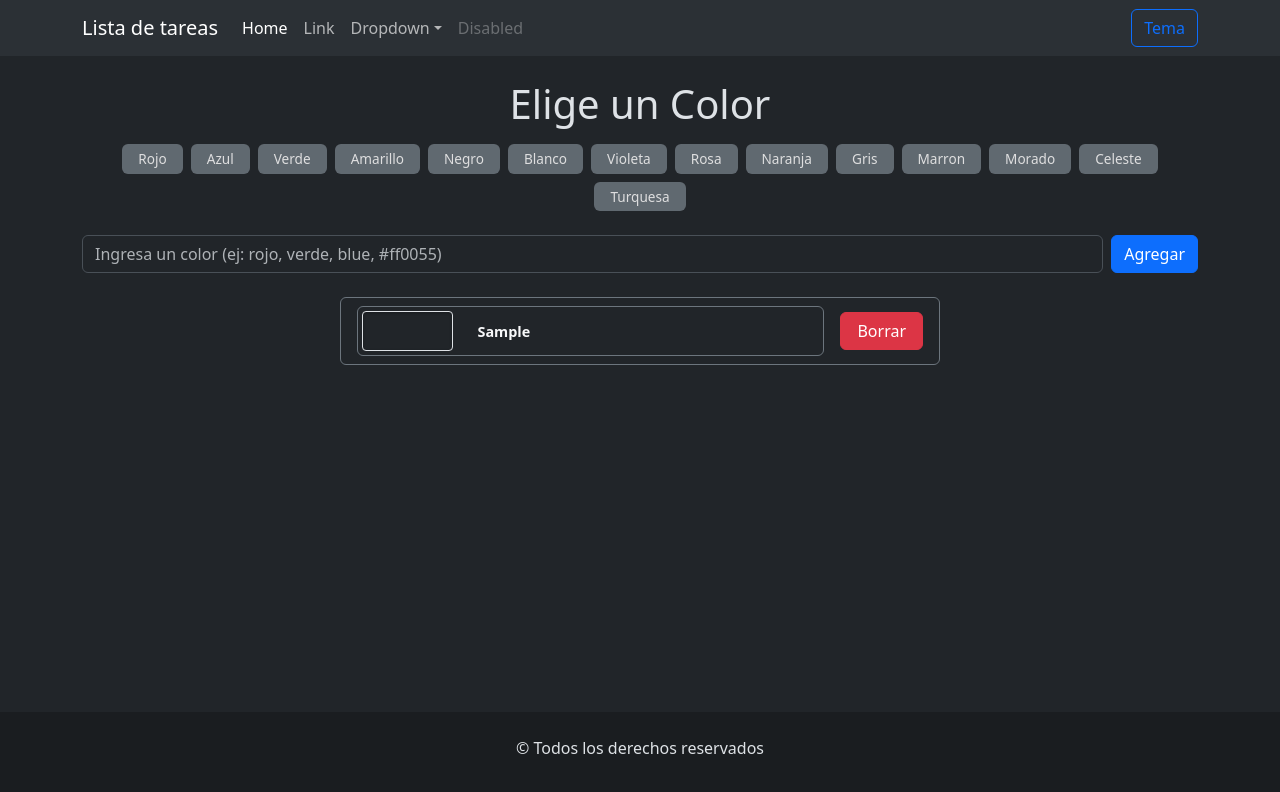
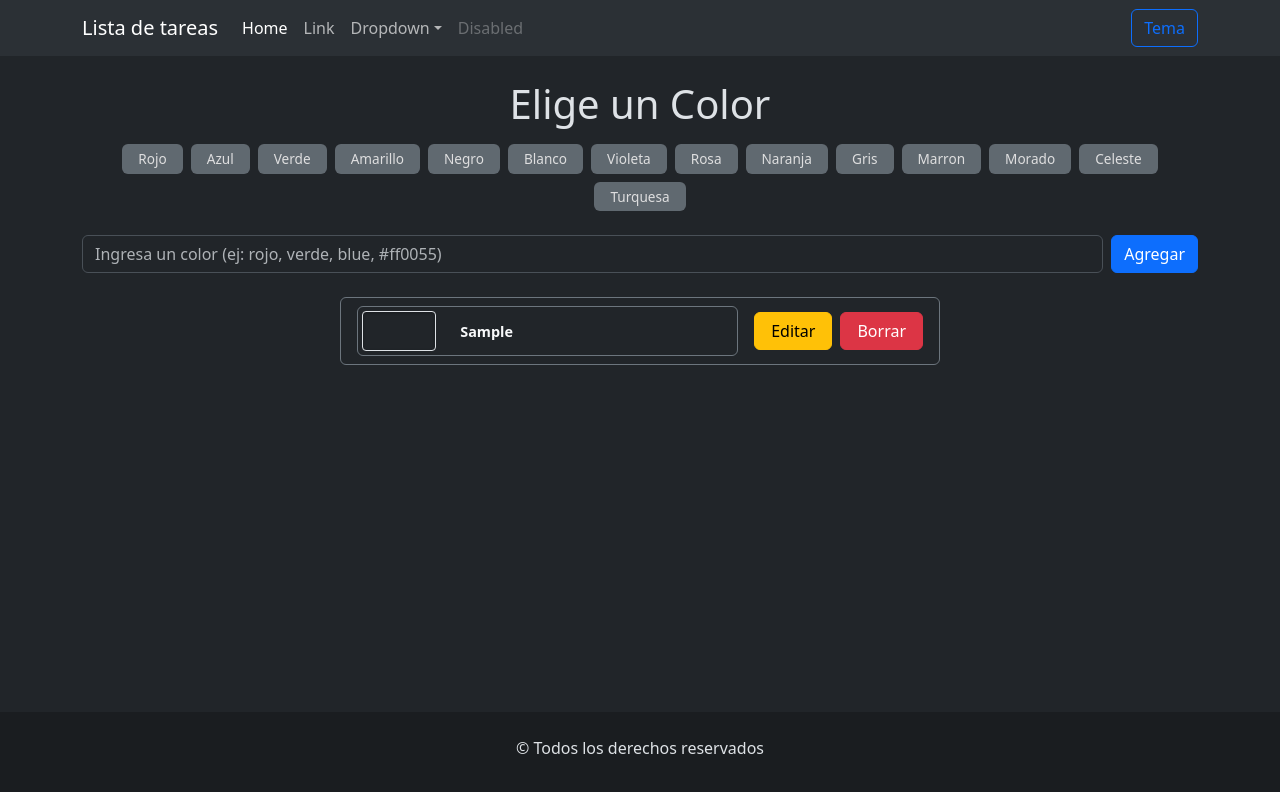
Before and after one commit to KarinaMirandaUTNFRT/Lista-colores, a React (Vite) app: page / in a window 1280 px wide. Both pictures are taken after typing "Sample" into the empty fields and a click on the button "Agregar". Shown: the top 792 px of the page. Built offline with nearby package versions, Linux system fonts and the light colour scheme.

Commit message:
se agrega el boton editar

```diff
--- a/src/components/ItemColor.jsx
+++ b/src/components/ItemColor.jsx
@@ -42,12 +42,20 @@ const ItemColor = ({ textoColorProps, deleteColorProps }) => {
           </span>
         </div>
       </div>
+      <div className="d-flex gap-2">
+        <button
+          className="btn btn-warning px-3"
+          onClick={() => onEditColorProps && onEditColorProps(textoColorProps)}
+        >
+          Editar
+        </button>
         <button
           className="btn btn-danger px-3"
           onClick={() => deleteColorProps(textoColorProps)}
         >
           Borrar{" "}
         </button>
+      </div>
     </li>
   );
 };
```
Lines whose indentation alone changed are shown as unchanged.
